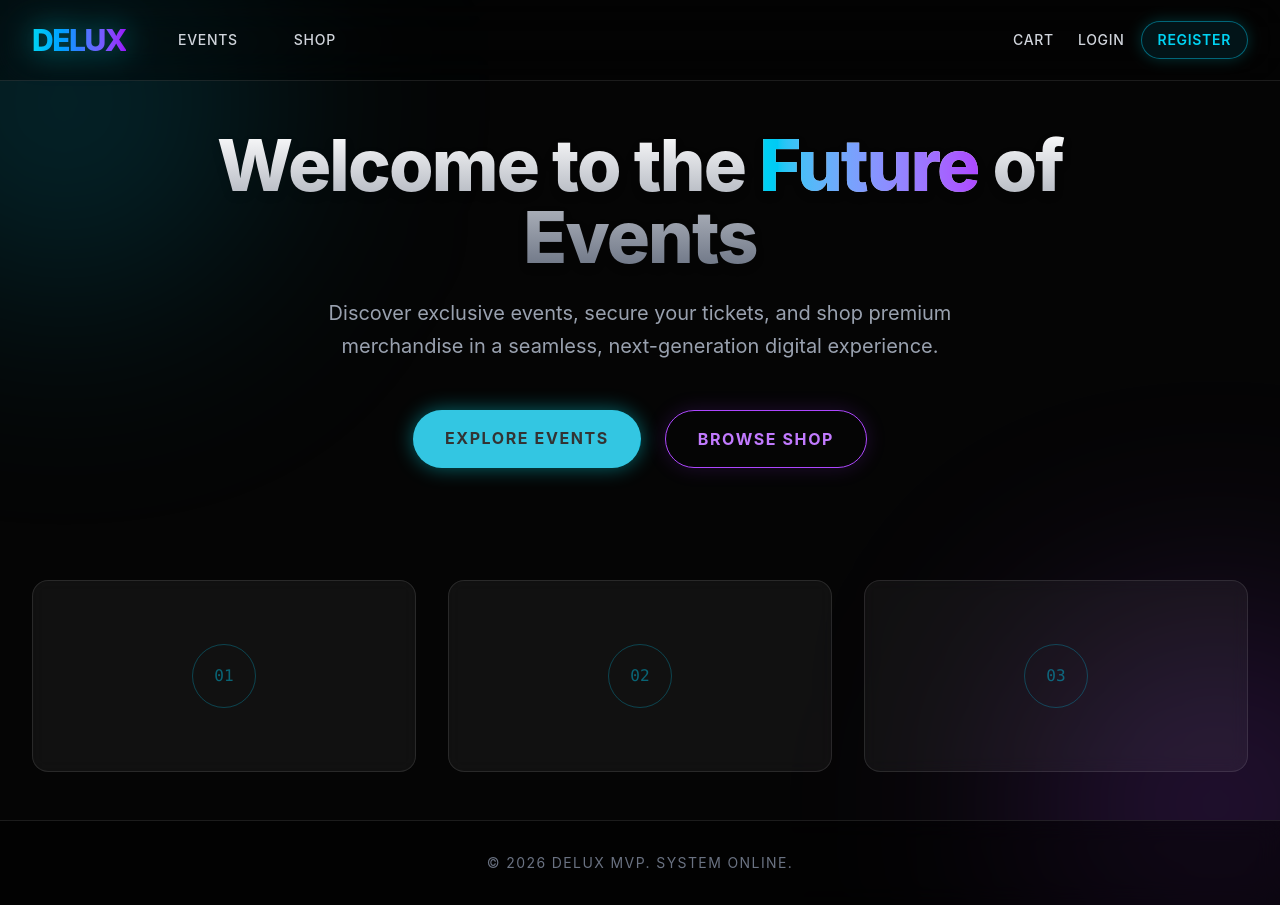
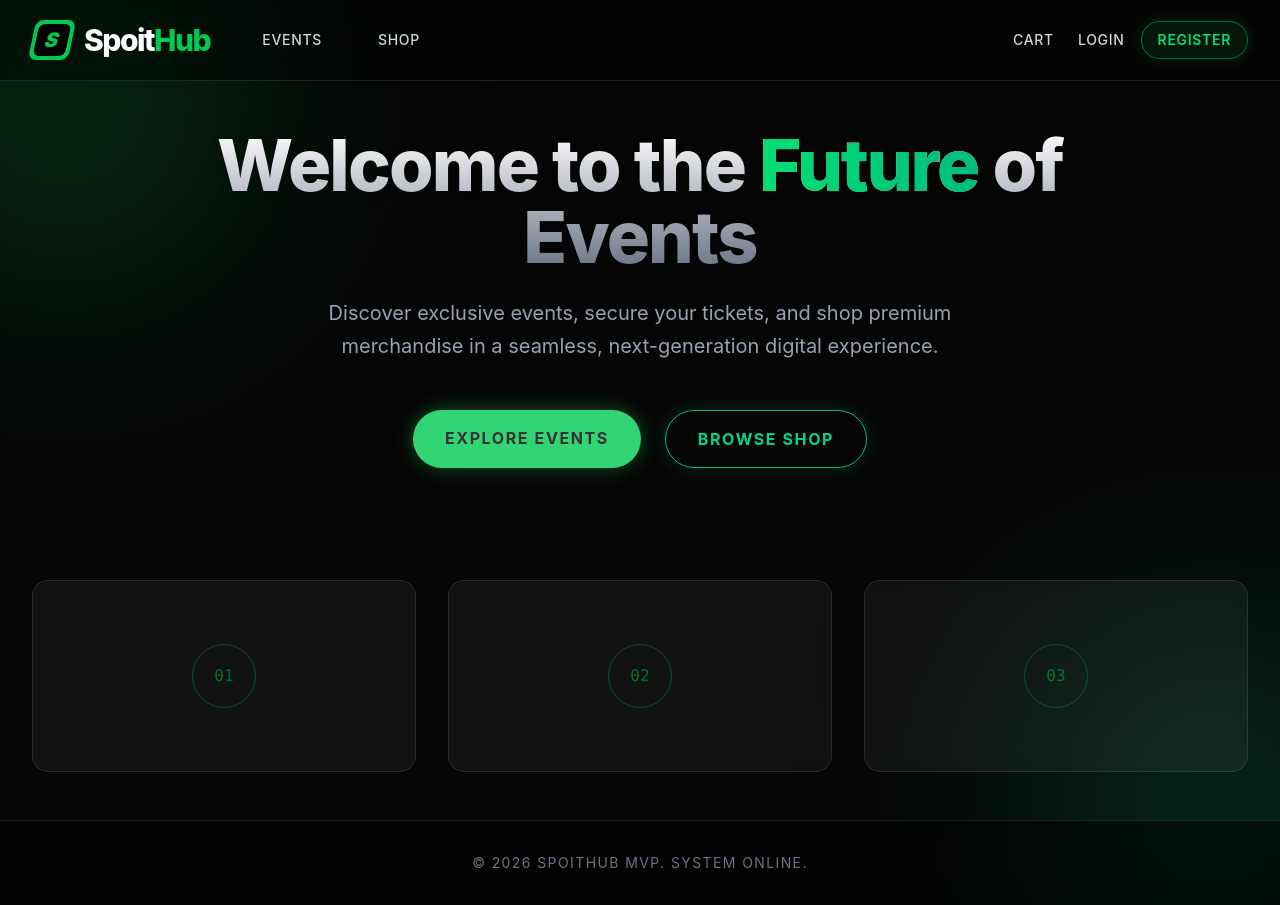
Before and after one commit to SpoitHub/delux, a React app in the folder frontend/: page / in a window 1280 px wide. Built offline with nearby package versions, Linux system fonts and the light colour scheme; no server answers; the HTML template or start-up script is replaced by a standard one.

Commit message:
Update logo and branding to SpoitHub

```diff
--- a/frontend/src/app/layouts/MainLayout.tsx
+++ b/frontend/src/app/layouts/MainLayout.tsx
@@ -13,37 +13,46 @@ export const MainLayout = () => {
   return (
     <div className="min-h-screen flex flex-col bg-[#050505] text-gray-100 font-sans relative overflow-hidden">
       {/* Futuristic background glow */}
-      <div className="absolute top-[-10%] left-[-10%] w-96 h-96 bg-cyan-500/20 rounded-full blur-[120px] pointer-events-none"></div>
-      <div className="absolute bottom-[-10%] right-[-10%] w-96 h-96 bg-purple-500/20 rounded-full blur-[120px] pointer-events-none"></div>
+      <div className="absolute top-[-10%] left-[-10%] w-96 h-96 bg-green-500/20 rounded-full blur-[120px] pointer-events-none"></div>
+      <div className="absolute bottom-[-10%] right-[-10%] w-96 h-96 bg-emerald-500/20 rounded-full blur-[120px] pointer-events-none"></div>
 
       <header className="sticky top-0 z-50 bg-black/40 backdrop-blur-xl border-b border-white/10">
         <div className="max-w-7xl mx-auto px-4 sm:px-6 lg:px-8">
           <div className="flex justify-between h-20">
             <div className="flex items-center">
-              <Link to="/" className="text-3xl font-extrabold tracking-tighter bg-clip-text text-transparent bg-gradient-to-r from-cyan-400 via-blue-500 to-purple-600 drop-shadow-[0_0_15px_rgba(0,243,255,0.5)]">
-                DELUX
+              <Link to="/" className="flex items-center group">
+                <div className="w-10 h-10 mr-3 relative flex items-center justify-center">
+                  {/* Abstract S Logo representation */}
+                  <div className="absolute inset-0 bg-green-500 rounded-lg transform -skew-x-12 group-hover:shadow-[0_0_15px_rgba(57,255,20,0.6)] transition-all duration-300"></div>
+                  <div className="absolute inset-0 bg-black m-1 rounded-md transform -skew-x-12 flex items-center justify-center">
+                    <span className="text-green-500 font-black text-xl italic">S</span>
+                  </div>
+                </div>
+                <span className="text-3xl font-extrabold tracking-tighter text-white group-hover:text-green-400 transition-colors duration-300">
+                  Spoit<span className="text-green-500">Hub</span>
+                </span>
               </Link>
               <nav className="hidden sm:ml-10 sm:flex sm:space-x-8">
-                <Link to="/events" className="text-gray-300 hover:text-cyan-400 transition-colors duration-300 px-3 py-2 text-sm font-medium uppercase tracking-wider">Events</Link>
-                <Link to="/shop" className="text-gray-300 hover:text-cyan-400 transition-colors duration-300 px-3 py-2 text-sm font-medium uppercase tracking-wider">Shop</Link>
+                <Link to="/events" className="text-gray-300 hover:text-green-400 transition-colors duration-300 px-3 py-2 text-sm font-medium uppercase tracking-wider">Events</Link>
+                <Link to="/shop" className="text-gray-300 hover:text-green-400 transition-colors duration-300 px-3 py-2 text-sm font-medium uppercase tracking-wider">Shop</Link>
               </nav>
             </div>
             <div className="flex items-center space-x-6">
-              <Link to="/cart" className="text-gray-300 hover:text-cyan-400 transition-colors duration-300 uppercase tracking-wider text-sm font-medium">
+              <Link to="/cart" className="text-gray-300 hover:text-green-400 transition-colors duration-300 uppercase tracking-wider text-sm font-medium">
                 Cart
               </Link>
               {isAuthenticated ? (
                 <div className="flex items-center space-x-4">
                   <span className="text-sm text-gray-400">[{user?.first_name || user?.email}]</span>
                   {user?.is_organizer && (
-                    <Link to="/crm" className="text-sm text-purple-400 hover:text-purple-300 transition-colors uppercase tracking-wider font-medium">CRM</Link>
+                    <Link to="/crm" className="text-sm text-emerald-400 hover:text-emerald-300 transition-colors uppercase tracking-wider font-medium">CRM</Link>
                   )}
                   <button onClick={handleLogout} className="text-sm text-red-400 hover:text-red-300 transition-colors uppercase tracking-wider font-medium">Logout</button>
                 </div>
               ) : (
                 <div className="flex items-center space-x-4">
-                  <Link to="/login" className="text-gray-300 hover:text-cyan-400 transition-colors text-sm uppercase tracking-wider font-medium">Login</Link>
-                  <Link to="/register" className="bg-cyan-500/10 border border-cyan-500/50 text-cyan-400 hover:bg-cyan-500 hover:text-black transition-all duration-300 px-4 py-2 rounded-full text-sm uppercase tracking-wider font-semibold shadow-[0_0_15px_rgba(0,243,255,0.2)] hover:shadow-[0_0_25px_rgba(0,243,255,0.6)]">Register</Link>
+                  <Link to="/login" className="text-gray-300 hover:text-green-400 transition-colors text-sm uppercase tracking-wider font-medium">Login</Link>
+                  <Link to="/register" className="bg-green-500/10 border border-green-500/50 text-green-400 hover:bg-green-500 hover:text-black transition-all duration-300 px-4 py-2 rounded-full text-sm uppercase tracking-wider font-semibold shadow-[0_0_15px_rgba(34,197,94,0.2)] hover:shadow-[0_0_25px_rgba(34,197,94,0.6)]">Register</Link>
                 </div>
               )}
             </div>
@@ -57,7 +66,7 @@ export const MainLayout = () => {
 
       <footer className="bg-black/50 border-t border-white/10 backdrop-blur-md relative z-10">
         <div className="max-w-7xl mx-auto px-4 sm:px-6 lg:px-8 py-8">
-          <p className="text-center text-gray-500 text-sm tracking-widest">© 2026 DELUX MVP. SYSTEM ONLINE.</p>
+          <p className="text-center text-gray-500 text-sm tracking-widest">© 2026 SPOITHUB MVP. SYSTEM ONLINE.</p>
         </div>
       </footer>
     </div>
--- a/frontend/src/index.css
+++ b/frontend/src/index.css
@@ -1,9 +1,10 @@
 @import 'tailwindcss';
 
-@theme {
-  --color-neon-cyan: #00f3ff;
-  --color-neon-purple: #b026ff;
-  --color-neon-blue: #0070f3;
+@layer base {
+  :root {
+    --color-neon-green: #39ff14;
+    --color-dark-green: #003300;
+  }
 }
 
 @layer base {
@@ -16,7 +17,7 @@
   }
 
   ::selection {
-    background-color: rgba(0, 243, 255, 0.3);
-    color: #fff;
+    background-color: var(--color-neon-green);
+    color: #000;
   }
 }
--- a/frontend/src/pages/HomePage.tsx
+++ b/frontend/src/pages/HomePage.tsx
@@ -5,7 +5,7 @@ export const HomePage = () => {
     <div className="flex flex-col items-center justify-center min-h-[70vh] text-center space-y-12">
       <div className="space-y-6 max-w-4xl">
         <h1 className="text-5xl md:text-7xl font-extrabold tracking-tight text-transparent bg-clip-text bg-gradient-to-b from-white to-gray-500 drop-shadow-lg">
-          Welcome to the <span className="text-transparent bg-clip-text bg-gradient-to-r from-cyan-400 to-purple-500">Future</span> of Events
+          Welcome to the <span className="text-transparent bg-clip-text bg-gradient-to-r from-green-400 to-emerald-500">Future</span> of Events
         </h1>
         <p className="text-lg md:text-xl text-gray-400 max-w-2xl mx-auto leading-relaxed">
           Discover exclusive events, secure your tickets, and shop premium merchandise in a seamless, next-generation digital experience.
@@ -13,11 +13,11 @@ export const HomePage = () => {
       </div>
 
       <div className="flex flex-col sm:flex-row gap-6">
-        <Link to="/events" className="group relative px-8 py-4 bg-cyan-500 text-black font-bold uppercase tracking-widest rounded-full overflow-hidden shadow-[0_0_20px_rgba(0,243,255,0.4)] hover:shadow-[0_0_40px_rgba(0,243,255,0.8)] transition-all duration-300">
+        <Link to="/events" className="group relative px-8 py-4 bg-green-500 text-black font-bold uppercase tracking-widest rounded-full overflow-hidden shadow-[0_0_20px_rgba(34,197,94,0.4)] hover:shadow-[0_0_40px_rgba(34,197,94,0.8)] transition-all duration-300">
           <div className="absolute inset-0 bg-white/20 group-hover:translate-x-full transition-transform duration-500 ease-out -skew-x-12 -ml-4"></div>
           Explore Events
         </Link>
-        <Link to="/shop" className="group relative px-8 py-4 bg-transparent border border-purple-500 text-purple-400 font-bold uppercase tracking-widest rounded-full overflow-hidden shadow-[0_0_20px_rgba(138,43,226,0.2)] hover:bg-purple-500 hover:text-white hover:shadow-[0_0_40px_rgba(138,43,226,0.6)] transition-all duration-300">
+        <Link to="/shop" className="group relative px-8 py-4 bg-transparent border border-emerald-500 text-emerald-400 font-bold uppercase tracking-widest rounded-full overflow-hidden shadow-[0_0_20px_rgba(16,185,129,0.2)] hover:bg-emerald-500 hover:text-black hover:shadow-[0_0_40px_rgba(16,185,129,0.6)] transition-all duration-300">
           Browse Shop
         </Link>
       </div>
@@ -26,8 +26,8 @@ export const HomePage = () => {
       <div className="grid grid-cols-1 md:grid-cols-3 gap-8 w-full mt-16">
         {[1, 2, 3].map((i) => (
           <div key={i} className="h-48 rounded-2xl bg-white/5 border border-white/10 backdrop-blur-sm flex items-center justify-center hover:bg-white/10 transition-colors duration-300 group cursor-pointer">
-            <div className="w-16 h-16 rounded-full border border-cyan-500/30 flex items-center justify-center group-hover:scale-110 group-hover:border-cyan-400 transition-all duration-500 shadow-[0_0_15px_rgba(0,243,255,0)] group-hover:shadow-[0_0_20px_rgba(0,243,255,0.5)]">
-              <span className="text-cyan-500/50 group-hover:text-cyan-400 font-mono">0{i}</span>
+            <div className="w-16 h-16 rounded-full border border-green-500/30 flex items-center justify-center group-hover:scale-110 group-hover:border-green-400 transition-all duration-500 shadow-[0_0_15px_rgba(34,197,94,0)] group-hover:shadow-[0_0_20px_rgba(34,197,94,0.5)]">
+              <span className="text-green-500/50 group-hover:text-green-400 font-mono">0{i}</span>
             </div>
           </div>
         ))}
```
Also changed, not shown: frontend/src/pages/LoginPage.tsx (+5 -5 lines), frontend/src/pages/RegisterPage.tsx (+7 -7 lines).
